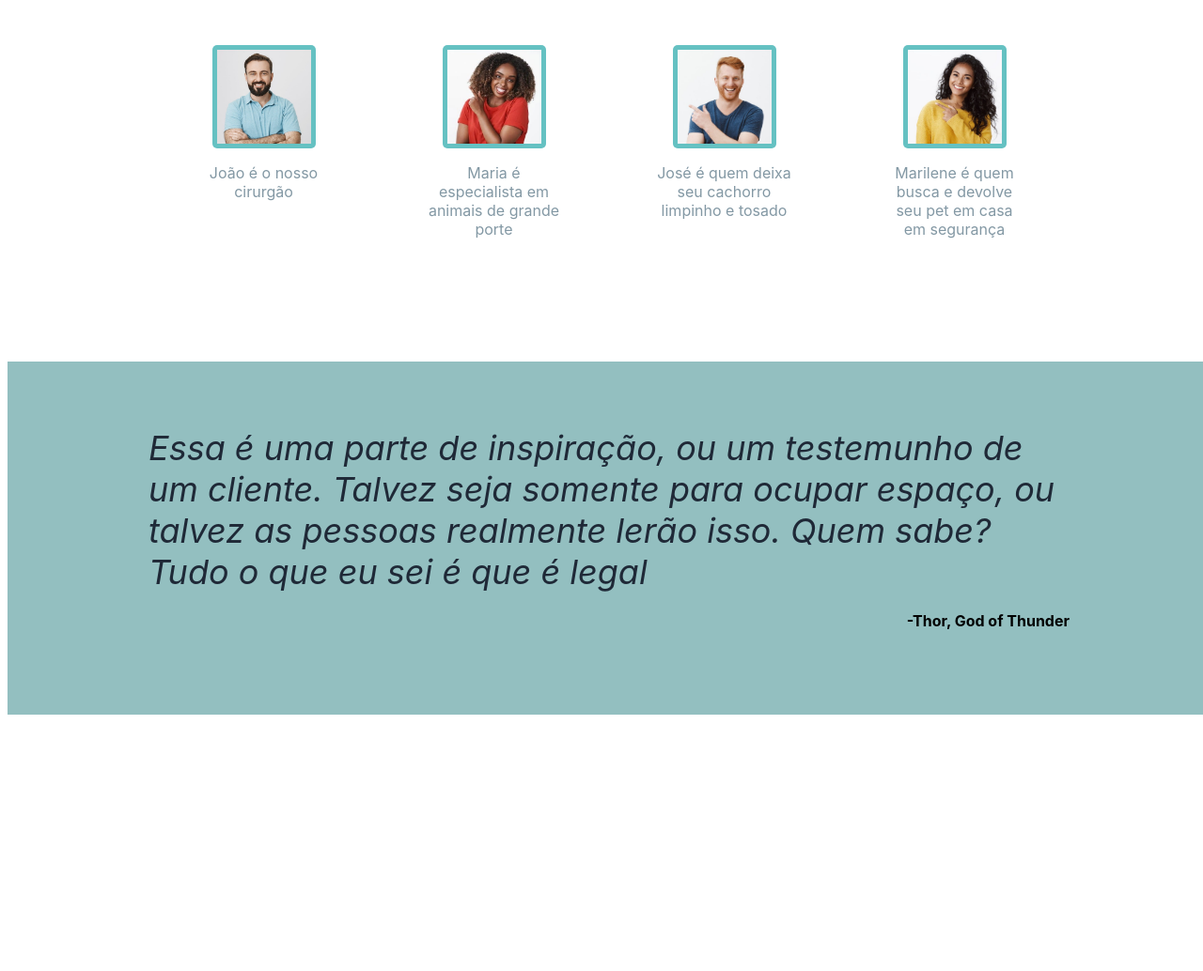
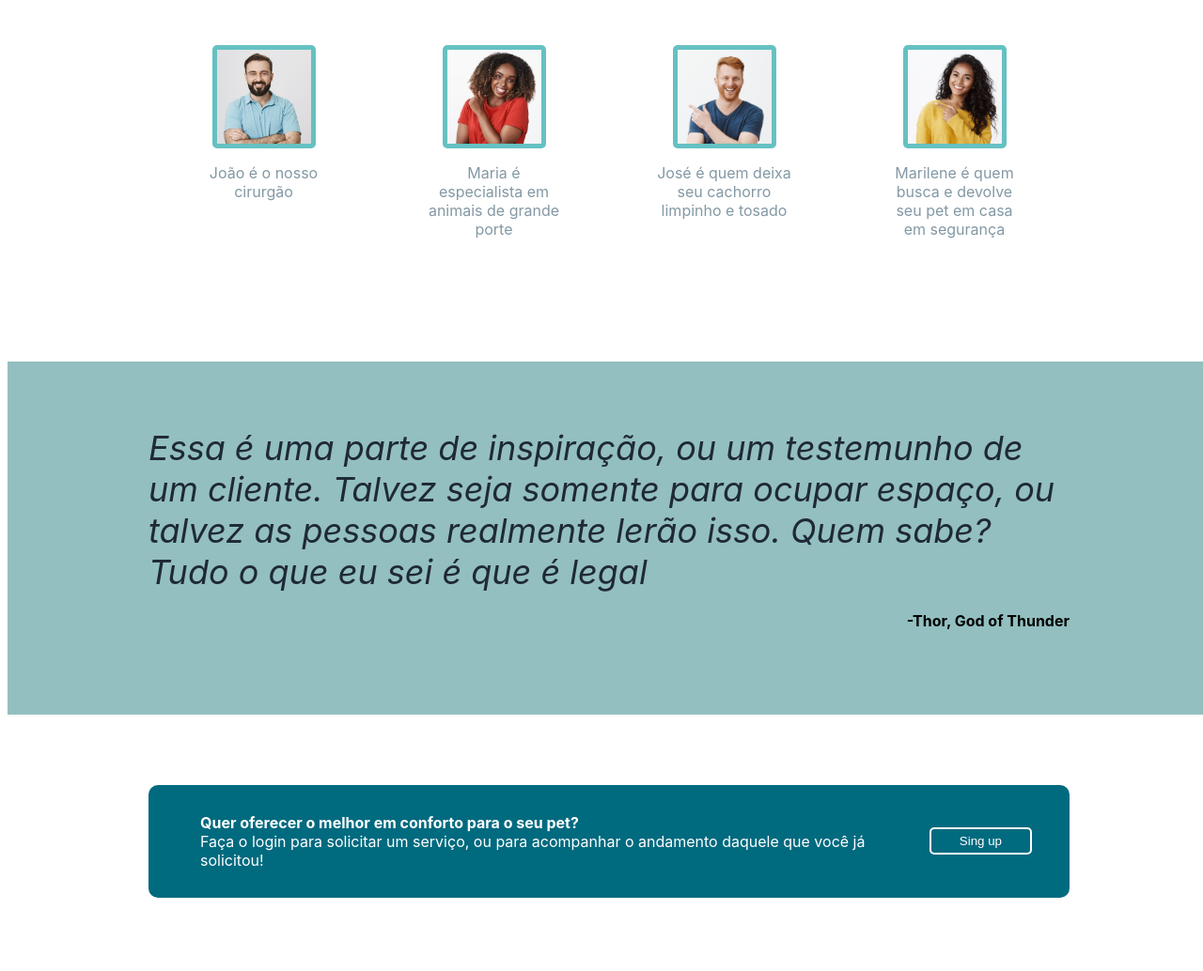
Before and after one commit to everton-leite/first-website, a plain HTML site: page index.html in a window 1280 px wide. Shown: the part 727-1761 px from the top of the page at 94% size. Before the commit the page ends 1496 px from the top, so only its background shows below. Drawn offline with Linux system fonts and the light colour scheme.

Commit message:
message section added and styled

```diff
--- a/index.html
+++ b/index.html
@@ -49,4 +49,15 @@
             <div class="relate">Essa é uma parte de inspiração, ou um testemunho de um cliente. Talvez seja somente para ocupar espaço, ou talvez as pessoas realmente lerão isso. Quem sabe? Tudo o que eu sei é que é legal</div>
             <div class="author">-Thor, God of Thunder</div>
         </div>
+        <div class="message-section">
+            <div class="message-box">
+                <div class="message">
+                    <h4 class="message-title">Quer oferecer o melhor em conforto para o seu pet?</h4>
+                    <p class="message">Faça o login para solicitar um serviço, ou para acompanhar o andamento daquele que você já solicitou!</p>
+                </div>
+                <div class="singup-button">
+                    <button> Sing up</button>
+                </div>
+            </div>
+        </div>
     </body>
--- a/style/style.css
+++ b/style/style.css
@@ -146,3 +146,38 @@ button a{
     align-self: flex-end;
     font-weight: bolder;
 }
+
+.message-section {
+    padding: 75px 150px;
+    display: flex;
+    flex-direction: column;
+    gap: 40px;
+}
+
+.message-box {
+    background-color: #006a7f;
+    color: white;
+    border-radius: 10px;
+    padding: 30px 40px;
+    display: flex;
+}
+
+.message-box .singup-button {
+    flex-shrink: 0;
+    align-self: center;
+}
+
+.message-box .singup-button button {
+    background-color: transparent;
+    border: 2px solid #ffffff;
+    color: #ffffff;
+}
+
+.message-section .message-box .message {
+    flex: 1;
+}
+
+.message-box h4,
+.message-box p {
+    margin: 0 15px;
+}
```
